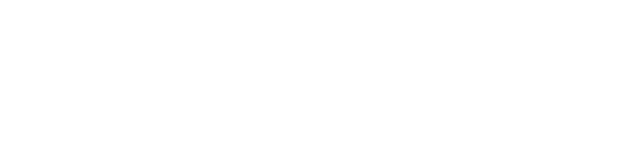
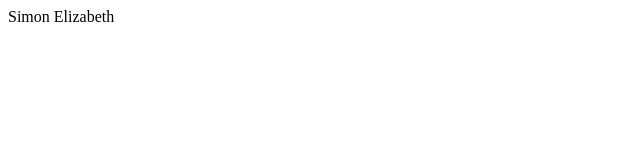
Before and after one commit to Liza727/megosztasteszt, a plain HTML site: page index.html in a window 1280 px wide. Shown: the whole page, without its empty margins (0-640 px from the left). Drawn offline with Linux system fonts and the light colour scheme.

Commit message:
saját név

```diff
--- a/index.html
+++ b/index.html
@@ -11,6 +11,6 @@
 
 </head>
 <body>
-
+    Simon Elizabeth
 </body>
 </html>
```
